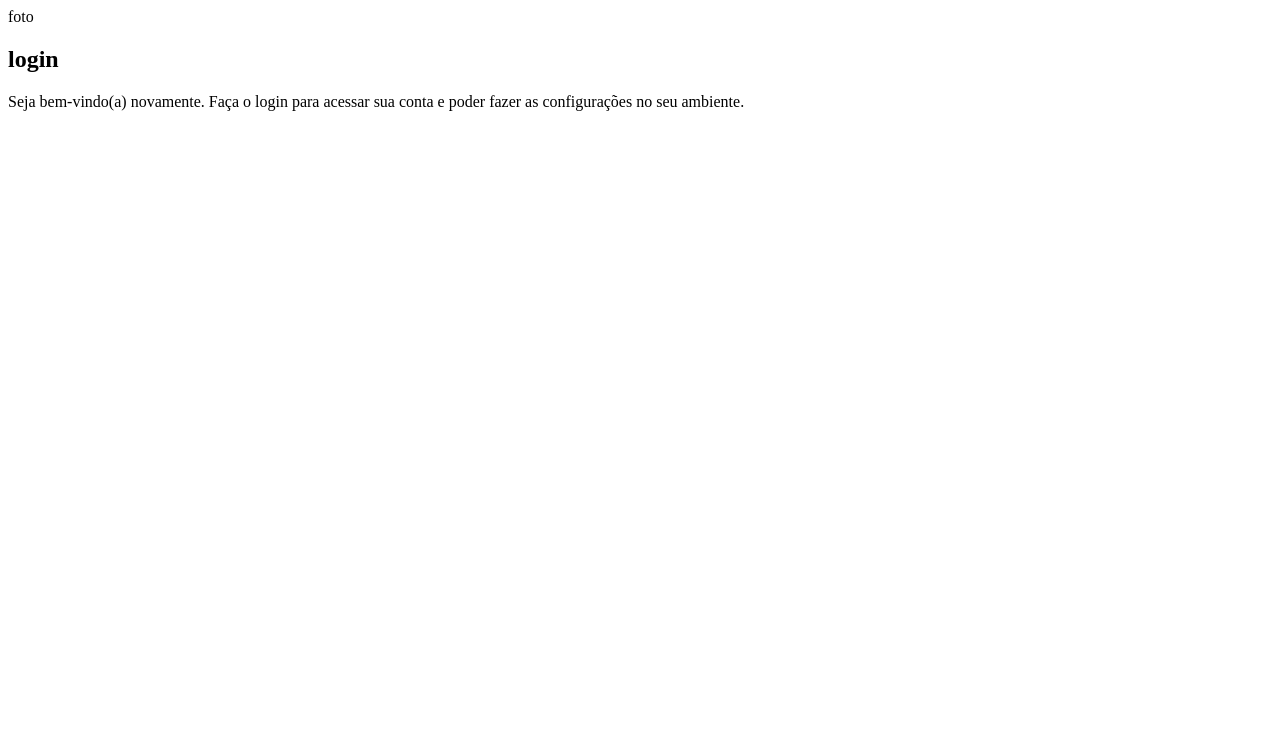
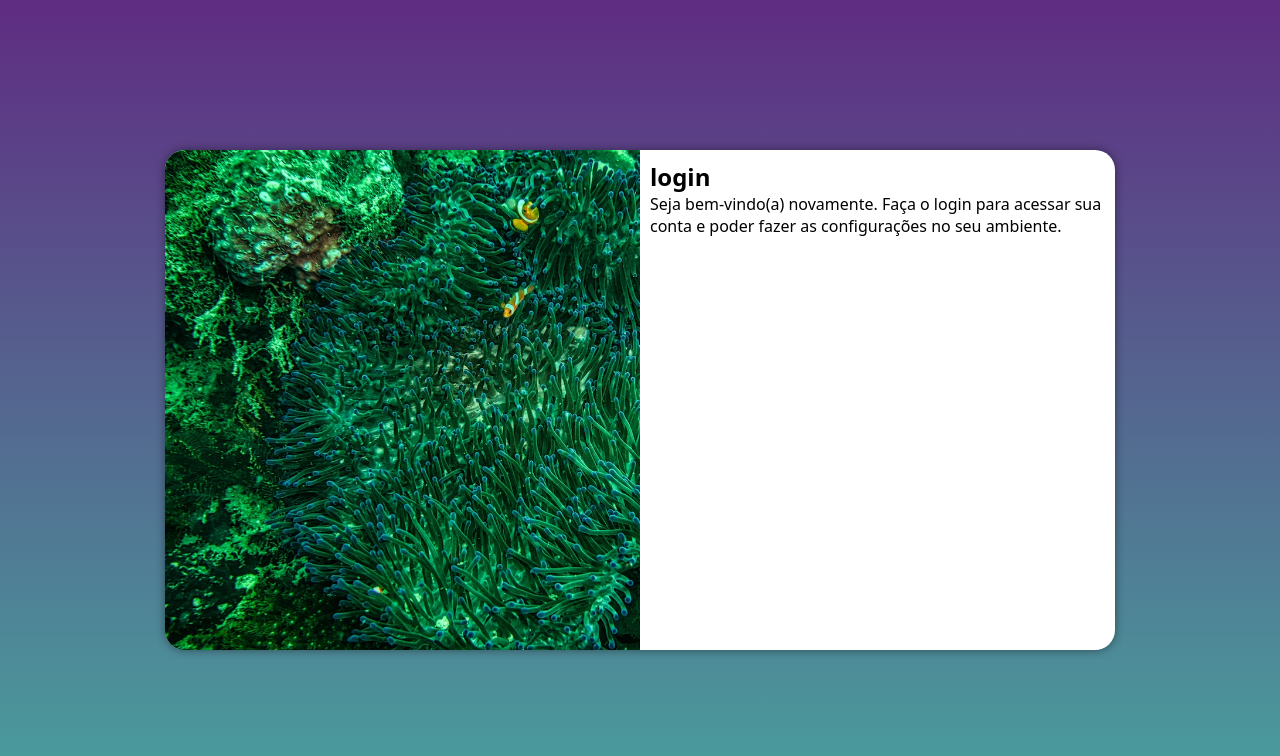
Before and after one commit to Matheusr12/projeto-login, a plain HTML site: page index.html in a window 1280 px wide. Drawn offline with Linux system fonts and the light colour scheme.

Commit message:
melhorias na tela de login

```diff
--- /dev/null
+++ b/estilos/mediaqueries.css
@@ -0,0 +1,53 @@
+@charset "UTF-8";
+
+/* Typical Device Breakpoints
+------------------------------
+Pequenas telas: até 600px
+Celular: de 600px até 768px
+tablet: de 768px até 992 px
+pc: de 992px até 1200px
+Grandes telas: acima de 1200px
+------------------------------
+*/
+
+@media screen and (min-width: 768px) and (max-width: 992px) {
+    body {
+        background-image: linear-gradient(to top, #49a09d, #5f2c82);
+    }
+
+    section#login {
+        width: 80vw;
+    }
+
+    section#login > div#imagem {
+        float: left;
+        width: 30%;
+        height: 100%;
+    }
+
+    section#login > div#formulario {
+        float: right;
+        width: 70%;
+    }
+}
+
+@media screen and (min-width: 992px) {
+    body {
+        background-image: linear-gradient(to top, #49a09d, #5f2c82);
+    }
+
+    section#login {
+        width: 950px;
+    }
+
+    section#login > div#imagem {
+        float: left;
+        width: 50%;
+        height: 100%;
+    }
+
+    section#login > div#formulario {
+        float: right;
+        width: 50%;
+    }
+}
--- a/estilos/style.css
+++ b/estilos/style.css
@@ -5,3 +5,52 @@
     verde: #49a09d
     lilás: #5f2c82
 */
+
+* {
+    font-family: system-ui, -apple-system, BlinkMacSystemFont, 'Segoe UI', Roboto, Oxygen, Ubuntu, Cantarell, 'Open Sans', 'Helvetica Neue', sans-serif;
+    padding: 0px;
+    margin: 0px;
+    box-sizing: border-box;
+}
+
+html, body {
+    background-color: #511d74;
+    height: 100vh;
+    width: 100vw;
+}
+
+main {
+    position: relative;
+    height: 100vh;
+    width: 100vw;
+}
+
+section#login {
+    position: absolute;
+    top: 50%;
+    left: 50%;
+    transform: translate(-50%, -50%);
+    overflow: hidden;
+
+    background-color: white;
+    width: 250px;
+    height: 500px;
+    border-radius: 20px;
+    box-shadow: 0px 0px 10px rgba(0, 0, 0, 0.450);
+
+    transition: width .3s, height .3s;
+    transition-timing-function: ease;
+}
+
+section#login > div#imagem {
+    display: block;
+    background: #49a09d url(../imagens/pexels-tom-fisk-4011966.jpg) no-repeat;
+    background-size: cover;
+    background-position: left bottom;
+    height: 200px;
+}
+
+section#login > div#formulario {
+    display: block;
+    padding: 10px;
+}
--- a/index.html
+++ b/index.html
@@ -5,12 +5,13 @@
     <meta name="viewport" content="width=device-width, initial-scale=1.0">
     <title>login</title>
     <link rel="stylesheet" href="estilos/style.css">
+    <link rel="stylesheet" href="estilos/mediaqueries.css">
 </head>
 <body>
     <main>
         <section id="login">
             <div id="imagem">
-                foto
+                <!-- Aqui fica a imagem nas CSS -->
             </div>
             <div id="formulario">
                 <h1>login</h1>
```
